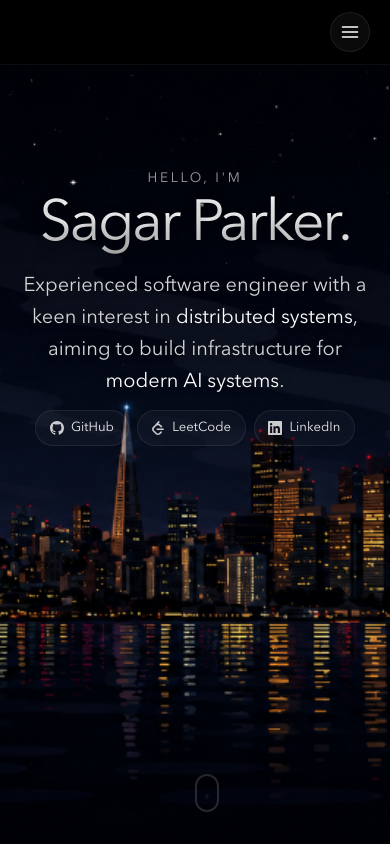
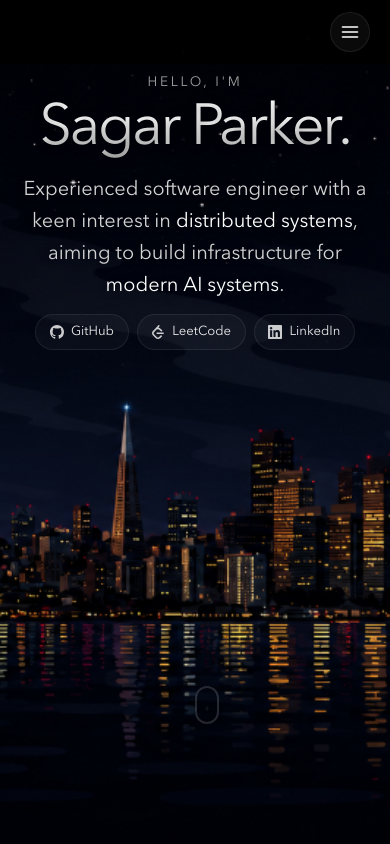
Before and after one commit to sagarparker/sagarparker.github.io, a React (Create React App) app: page / in a window 390 px wide. Shown: the top 844 px of the page. Built offline with nearby package versions, Linux system fonts and the light colour scheme.

Commit message:
changes to the hero section

```diff
--- a/src/App.css
+++ b/src/App.css
@@ -358,7 +358,7 @@ a {
 /* Scroll indicator — premium mouse scrolling wheel */
 .scroll-indicator {
   position: absolute;
-  bottom: 3.5rem;
+  bottom: 8.5rem; /* shifted up from 6rem to sit cleanly above bottom viewport edge */
   left: 50%;
   transform: translateX(-50%);
   cursor: pointer;
@@ -946,7 +946,7 @@ footer {
     background: rgba(0, 0, 0, 0.75) !important;
     backdrop-filter: blur(16px) !important;
     -webkit-backdrop-filter: blur(16px) !important;
-    border-bottom: 1px solid rgba(255, 255, 255, 0.05) !important;
+    border-bottom: none !important;
   }
 
   .navbar-content {
@@ -1062,13 +1062,13 @@ footer {
 
   .scroll-indicator {
     display: flex !important;
-    bottom: 2rem !important;
+    bottom: 7.5rem !important; /* shifted up from 4.5rem to sit cleanly above bottom viewport edge */
   }
 
   .hero {
     position: relative;
     min-height: 100vh;
-    padding: 12.5rem 1.25rem 2rem; /* shifted vertically down into the dark sky area under the navbar */
+    padding: 5rem 1.25rem 2rem; /* shifted as top as possible immediately below the navbar */
     display: flex;
     flex-direction: column;
     justify-content: flex-start; /* vertically top-aligned instead of centered to prevent overlapping the skyline towers at the bottom */
@@ -1184,7 +1184,7 @@ footer {
 
 @media (max-width: 480px) {
   .hero {
-    padding: 10.5rem 1rem 2rem; /* shifted vertically up into the spacious dark sky area */
+    padding: 4.5rem 1rem 2rem; /* shifted as top as possible immediately below the navbar */
   }
 
 
```
